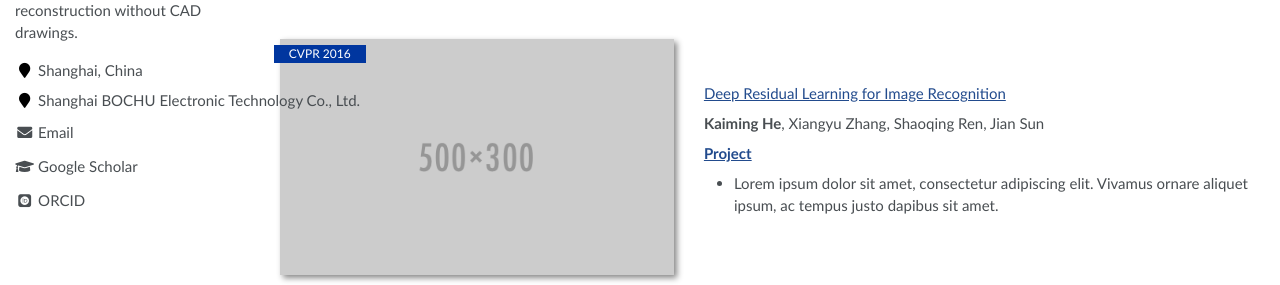
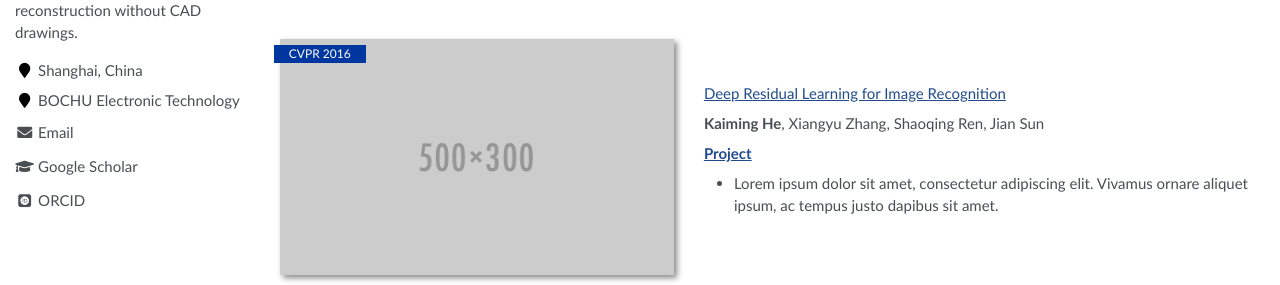
Before and after one commit to wzs-go/zisongwang-homepage, a Jekyll site: the page built from _pages/about.md, in a window 1280 px wide. Shown: the part 467-752 px from the top of the page. Built offline with Jekyll 4.4.1, drawn with Linux system fonts in a browser that asks for light colours; some web fonts are replaced.

Commit message:
修改回去

```diff
--- a/_config.yml
+++ b/_config.yml
@@ -7,9 +7,7 @@
 
 # Site Settings
 title                    : "Zisong Wang"
-description              : >
-  Currently working as an Algorithm Engineer.
-  Main responsibility is 3D reconstruction without CAD drawings.
+description              : "Currently working as an Algorithm Engineer. Main responsibility is 3D reconstruction without CAD drawings."
 repository               : "wzs-go/zisongwang-homepage"
 google_scholar_stats_use_cdn : true
 
@@ -27,8 +25,7 @@ author:
   avatar           : "images/android-chrome-512x512.png"
   bio              : "Graduated: University of Chinese Academy of Sciences"
   location         : "Shanghai, China"
-  employer         : >
-    Shanghai BOCHU Electronic Technology Co., Ltd.
+  employer         : "BOCHU Electronic Technology"
   pubmed           :
   googlescholar    : "https://scholar.google.com/citations?user=SCHOLAR_ID&user=dFOGaOgAAAAJ"
   email            : "zisongwang1997@gmail.com"
```
